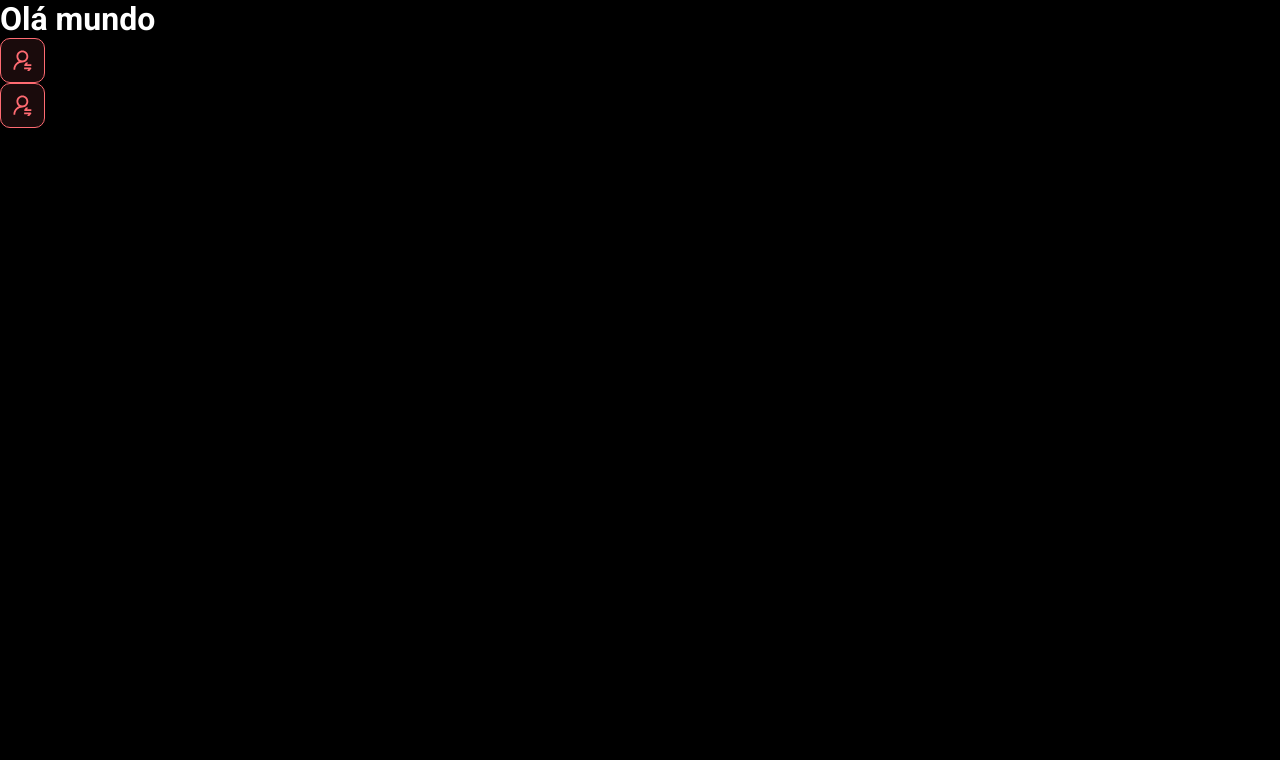
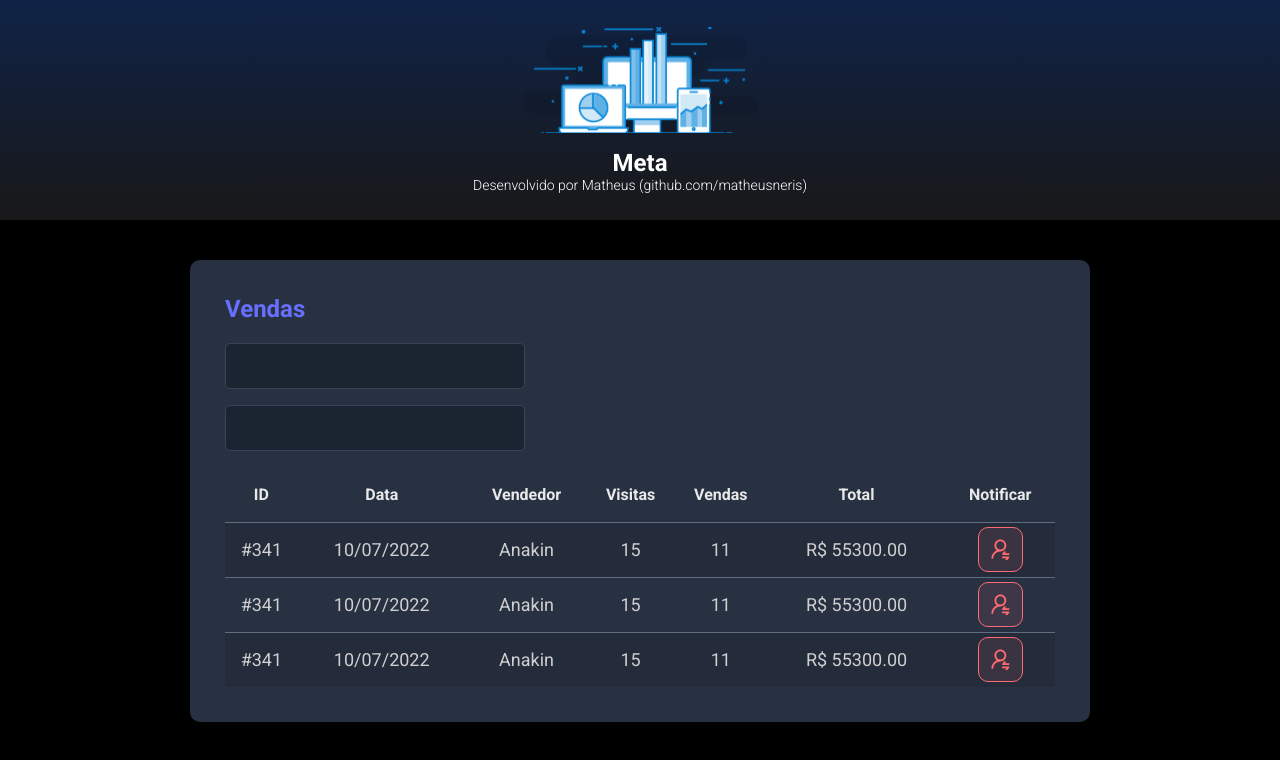
Before and after one commit to matheusneris/consultametas, a React (Vite) app in the folder frontend/: page / in a window 1280 px wide. Shown: the top 760 px of the page. Built offline with nearby package versions, Linux system fonts and the light colour scheme.

Commit message:
Pagina modelo feita com os components

```diff
--- a/frontend/src/App.tsx
+++ b/frontend/src/App.tsx
@@ -1,11 +1,18 @@
+import Header from "./components/Header"
 import NotificationButton from "./components/NotificationButton"
+import SalesCard from "./components/SalesCard"
 
 function App() {
   return (
     <>
-      <h1>Olá mundo</h1>
-      <NotificationButton />
-      <NotificationButton />
+      <Header />
+      <main>
+        <section id="sales">
+          <div className="meta-container">
+            <SalesCard />
+          </div>
+        </section>
+      </main>
     </>
   )
 }
--- /dev/null
+++ b/frontend/src/components/Header/index.tsx
@@ -0,0 +1,18 @@
+import logo from '../../assets/img/logo.svg'
+import './styles.css'
+
+function Header() {
+    return (
+        <>
+            <header>
+                <div className="meta-logo-container">
+                    <img src={logo} alt="Meta" />
+                        <h1>Meta</h1>
+                        <p>Desenvolvido por Matheus (<a href="https://github.com/matheusneris">github.com/matheusneris</a>)</p>
+                </div>
+            </header>
+        </>
+    )
+}
+
+export default Header
--- /dev/null
+++ b/frontend/src/components/Header/styles.css
@@ -0,0 +1,23 @@
+.meta-logo-container {
+    display: flex;
+    flex-direction: column;
+    align-items: center;
+}
+
+.meta-logo-container h1 {
+    margin-top: 15px;
+    font-size: 24px;
+}
+
+.meta-logo-container p {
+    font-size: 14px;
+    font-weight: 300;
+}
+
+header {
+    background: linear-gradient(180deg, #102347 0%, #181818 100%);
+    height: 220px;
+    display: flex;
+    align-items: center;
+    justify-content: center;
+}
--- /dev/null
+++ b/frontend/src/components/SalesCard/index.tsx
@@ -0,0 +1,82 @@
+import NotificationButton from '../NotificationButton'
+import './styles.css'
+
+    function SalesCard() {
+        return (
+            <>
+                <div className="meta-card">
+                    <h2 className="meta-sales-title">Vendas</h2>
+                    <div>
+                        <div className="meta-form-control-container">
+                            <input className="meta-form-control" type="text" />
+                        </div>
+                        <div className="meta-form-control-container">
+                            <input className="meta-form-control" type="text" />
+                        </div>
+                    </div>
+
+                    <div>
+                        <table className="meta-sales-table">
+                            <thead>
+                                <tr>
+                                    <th className="show992">ID</th>
+                                    <th className="show576">Data</th>
+                                    <th>Vendedor</th>
+                                    <th className="show992">Visitas</th>
+                                    <th className="show992">Vendas</th>
+                                    <th>Total</th>
+                                    <th>Notificar</th>
+                                </tr>
+                            </thead>
+
+                            <tbody>
+                                <tr>
+                                    <td className="show992">#341</td>
+                                    <td className="show576">10/07/2022</td>
+                                    <td>Anakin</td>
+                                    <td className="show992">15</td>
+                                    <td className="show992">11</td>
+                                    <td>R$ 55300.00</td>
+                                    <td>
+                                        <div className="meta-red-btn-container">
+                                            <NotificationButton />
+                                        </div>
+                                    </td>
+                                </tr>
+                                <tr>
+                                    <td className="show992">#341</td>
+                                    <td className="show576">10/07/2022</td>
+                                    <td>Anakin</td>
+                                    <td className="show992">15</td>
+                                    <td className="show992">11</td>
+                                    <td>R$ 55300.00</td>
+                                    <td>
+                                        <div className="meta-red-btn-container">
+                                            <NotificationButton />
+                                        </div>
+                                    </td>
+                                </tr>
+                                <tr>
+                                    <td className="show992">#341</td>
+                                    <td className="show576">10/07/2022</td>
+                                    <td>Anakin</td>
+                                    <td className="show992">15</td>
+                                    <td className="show992">11</td>
+                                    <td>R$ 55300.00</td>
+                                    <td>
+                                        <div className="meta-red-btn-container">
+                                            <NotificationButton />
+                                        </div>
+                                    </td>
+                                </tr>
+                            </tbody>
+
+                        </table>
+                    </div>
+
+                </div>
+            </>
+        )
+    }
+
+export default SalesCard
--- /dev/null
+++ b/frontend/src/components/SalesCard/styles.css
@@ -0,0 +1,94 @@
+.meta-card {
+    background-color: #283142;
+    border-radius: 10px;
+    padding: 30px 10px;
+}
+
+.meta-sales-title {
+    color: #676fff;
+    font-size: 24px;
+    margin-bottom: 20px;
+}
+
+.meta-form-control {
+    height: 46px;
+    background-color: #1b2531;
+    border: 1px solid #384459;
+    border-radius: 5px;
+    width: 100%;
+    color: #9aaabe;
+    padding: 0 20px;
+    font-size: 18px;
+}
+
+.meta-form-control-container {
+    margin-bottom: 16px;
+    max-width: 300px;
+}
+
+.meta-sales-table {
+    width: 100%;
+    border-spacing: 0;
+    border-collapse: collapse;
+}
+
+.meta-sales-table thead {
+    height: 55px;
+    font-size: 16px;
+    color: #e9e9e9;
+    font-weight: 700;
+}
+
+.meta-sales-table tbody {
+    font-size: 14px;
+    font-weight: 400;
+    color: #cfcfcf;
+    text-align: center;
+}
+
+.meta-sales-table tbody tr {
+    height: 74px;
+    border-top: 1px solid #5f6e82;
+}
+
+.meta-sales-table tbody tr:hover > td {
+    background-color: #384459;
+}
+
+.meta-sales-table tbody tr:nth-child(odd) {
+    background-color: #242c3b;
+}
+
+.meta-red-btn-container {
+    display: flex;
+    justify-content: center;
+}
+
+.show576 {
+    display: none;
+}
+
+.show992 {
+    display: none;
+}
+
+@media (min-width: 576px) {
+    .show576 {
+        display: table-cell;
+    }
+    .meta-card {
+        padding: 35px;
+    }
+    .meta-sales-table tbody tr {
+        height: 55px;
+    }
+    .meta-sales-table tbody {
+        font-size: 18px;
+    }
+}
+
+@media (min-width: 992px) {
+    .show992 {
+        display: table-cell;
+    }
+}
--- a/frontend/src/index.css
+++ b/frontend/src/index.css
@@ -16,3 +16,13 @@
     color: unset;
     text-decoration: none;
 }
+
+.meta-container {
+  width: 100%;
+  max-width: 900px;
+  margin: 0 auto;
+}
+
+#sales {
+  padding: 40px 10px;
+}
```
